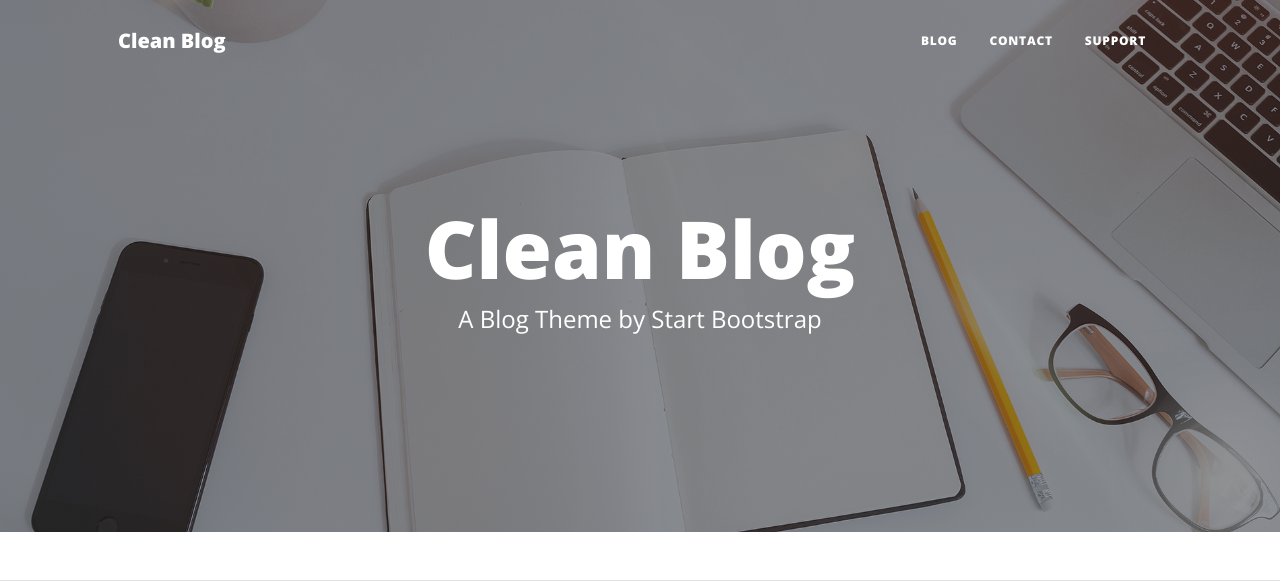
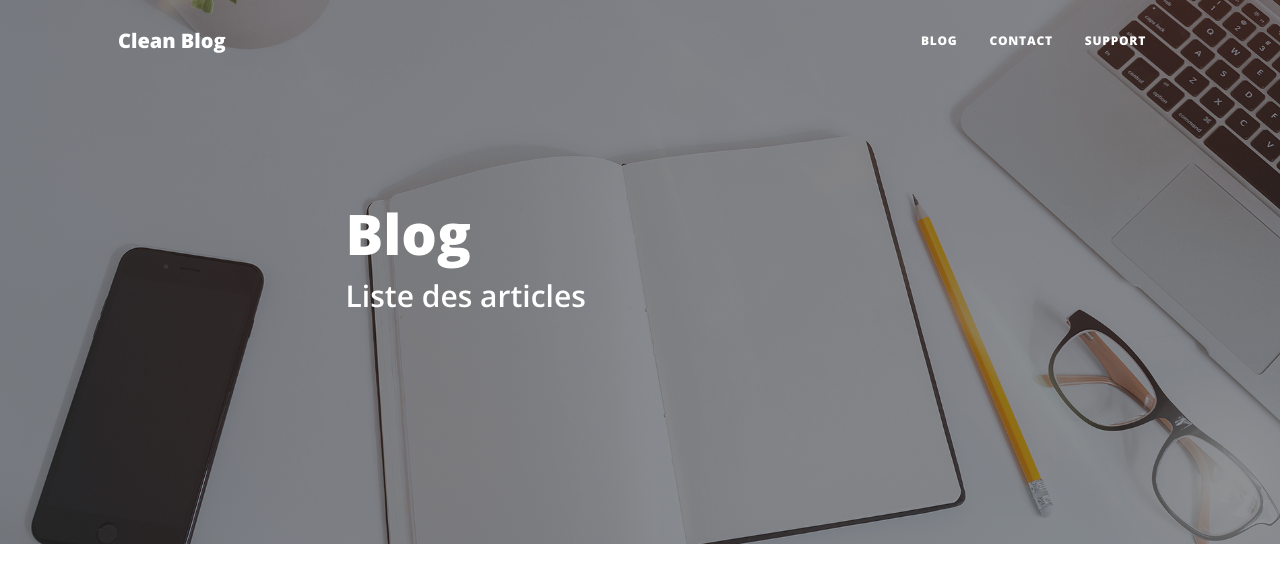
Before and after one commit to flavien-hugs/flask-cleanblog-train, a Flask app: page /blog in a window 1280 px wide. Shown: the top 584 px of the page. Run offline with Flask 3, Linux system fonts and the light colour scheme; parts of the project's set-up code (start-up, migrations or seed data) failed here and were passed over; some libraries are stand-ins or nearby versions.

Commit message:
update partial template

```diff
--- a/core/templates/partial/_header.html
+++ b/core/templates/partial/_header.html
@@ -2,9 +2,9 @@
 	<div class="container position-relative px-4 px-lg-5">
 		<div class="row gx-4 gx-lg-5 justify-content-center">
 			<div class="col-md-10 col-lg-8 col-xl-7">
-				<div class="site-heading">
-					<h1>Clean Blog</h1>
-					<span class="subheading">A Blog Theme by Start Bootstrap</span>
+				<div class="post-heading">
+					<h1>{{ page_title }}</h1>
+					<span class="subheading">{{ subheading }}</span>
 				</div>
 			</div>
 		</div>
--- a/core/templates/partial/_navbar.html
+++ b/core/templates/partial/_navbar.html
@@ -7,7 +7,7 @@
 		</button>
 		<div class="collapse navbar-collapse" id="navbarResponsive">
 			<ul class="navbar-nav ms-auto py-4 py-lg-0">
-				<li class="nav-item"><a class="nav-link px-lg-3 py-3 py-lg-4" href="/blog">Blog</a></li>
+				<li class="nav-item"><a class="nav-link px-lg-3 py-3 py-lg-4" href="{{ url_for('post.blog_page') }}">Blog</a></li>
 				<li class="nav-item"><a class="nav-link px-lg-3 py-3 py-lg-4" href="{{ url_for('post.contact_page') }}">Contact</a></li>
 				<li class="nav-item"><a class="nav-link px-lg-3 py-3 py-lg-4" href="{{ url_for('post.support_page') }}">Support</a></li>
 			</ul>
--- a/core/templates/partial/_post.html
+++ b/core/templates/partial/_post.html
@@ -1,5 +1,5 @@
 <article class="post-preview">
-	<a href="{{ post.id }}">
+	<a href="{{ url_for('post.blog_detail_page', post_id=post.id) }}">
 		<h2 class="post-title">{{ post.post_title }}</h2>
 		<h3 class="post-subtitle">{{ post.post_subtitle }}</h3>
 	</a>
```
